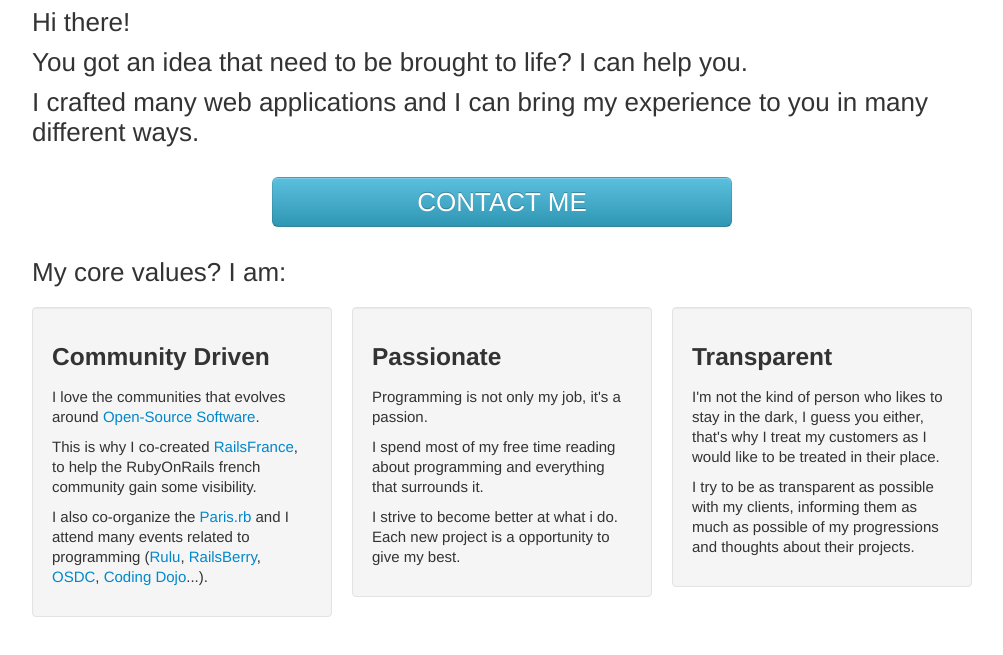
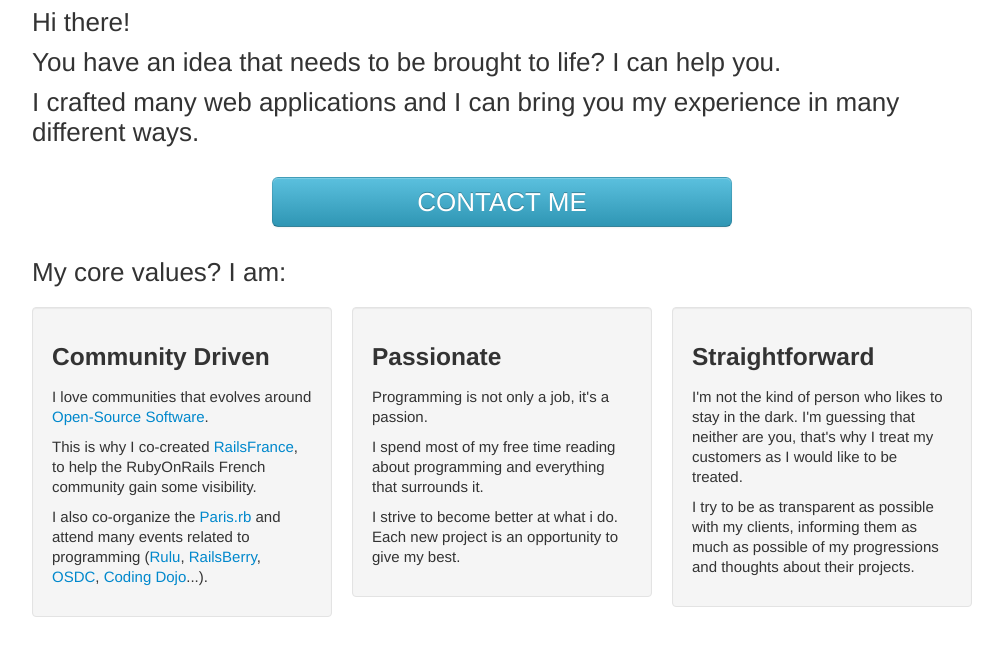
Before and after one commit to pi3r/pi3r.github.com, a plain HTML site: page index.html in a window 1280 px wide. Shown: the part 53-708 px from the top of the page, without its empty margins (138-1141 px from the left). Drawn offline with Linux system fonts and the light colour scheme.

Commit message:
Some fixes on my poor english (Thanks to Jeanne)

```diff
--- a/index.html
+++ b/index.html
@@ -24,8 +24,8 @@
       <div class="row-fluid">
         <div class="lead lead-small">
           <p>Hi there!</p>
-          <p>You got an idea that need to be brought to life? I can help you.</p>
-          <p>I crafted many web applications and I can bring my experience to you in many different ways.</p>
+          <p>You have an idea that needs to be brought to life? I can help you.</p>
+          <p>I crafted many web applications and I can bring you my experience in many different ways.</p>
           <div class="row-fluid row-with-margin">
             <div class="span6 offset3">
               <a href="mailto:me@pierrenespo.com" class="btn btn-large btn-info btn-block btn-fat">CONTACT ME</a>
@@ -41,31 +41,31 @@
           <div class="span4 well">
             <h3>Community Driven</h3>
             <p>
-              I love the communities that evolves around <a href="http://en.wikipedia.org/wiki/Open-source_software">Open-Source Software</a>.
+              I love communities that evolves around <a href="http://en.wikipedia.org/wiki/Open-source_software">Open-Source Software</a>.
             </p>
             <p>
-              This is why I co-created <a href="http://www.railsfrance.org/">RailsFrance</a>, to help the RubyOnRails french community gain some visibility.
+              This is why I co-created <a href="http://www.railsfrance.org/">RailsFrance</a>, to help the RubyOnRails French community gain some visibility.
             </p>
             <p>
-              I also co-organize the <a href="http://meetup.rubyparis.org/">Paris.rb</a> and I attend many events related to programming (<a href="http://rulu.eu/">Rulu</a>, <a href="http://railsberry.com/">RailsBerry</a>, <a href="http://osdc.fr/">OSDC</a>, <a href="http://wiki.agile-france.org/cgi-bin/wiki.pl?DojoDeveloppement">Coding Dojo</a>...).
+              I also co-organize the <a href="http://meetup.rubyparis.org/">Paris.rb</a> and attend many events related to programming (<a href="http://rulu.eu/">Rulu</a>, <a href="http://railsberry.com/">RailsBerry</a>, <a href="http://osdc.fr/">OSDC</a>, <a href="http://wiki.agile-france.org/cgi-bin/wiki.pl?DojoDeveloppement">Coding Dojo</a>...).
             </p>
           </div>
           <div class="span4 well">
             <h3>Passionate</h3>
             <p>
-              Programming is not only my job, it's a passion.
+              Programming is not only a job, it's a passion.
             </p>
             <p>
               I spend most of my free time reading about programming and everything that surrounds it.
             </p>
             <p>
-              I strive to become better at what i do. Each new project is a opportunity to give my best.
+              I strive to become better at what i do. Each new project is an opportunity to give my best.
             </p>
           </div>
           <div class="span4 well">
-            <h3>Transparent</h3>
+            <h3>Straightforward</h3>
             <p>
-              I'm not the kind of person who likes to stay in the dark, I guess you either, that's why I treat my customers as I would like to be treated in their place.
+              I'm not the kind of person who likes to stay in the dark. I'm guessing that neither are you, that's why I treat my customers as I would like to be treated.
             </p>
             <p>
               I try to be as transparent as possible with my clients, informing them as much as possible of my progressions and thoughts about their projects.
```
